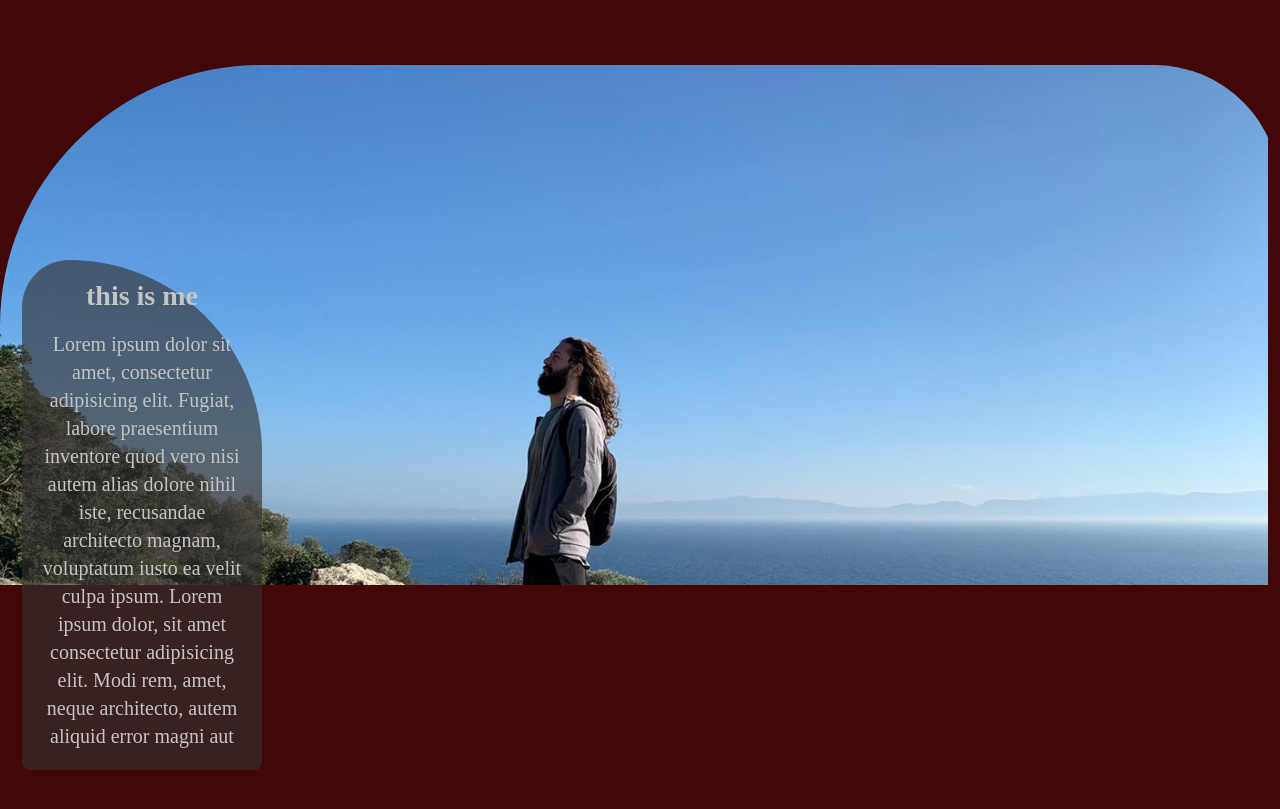
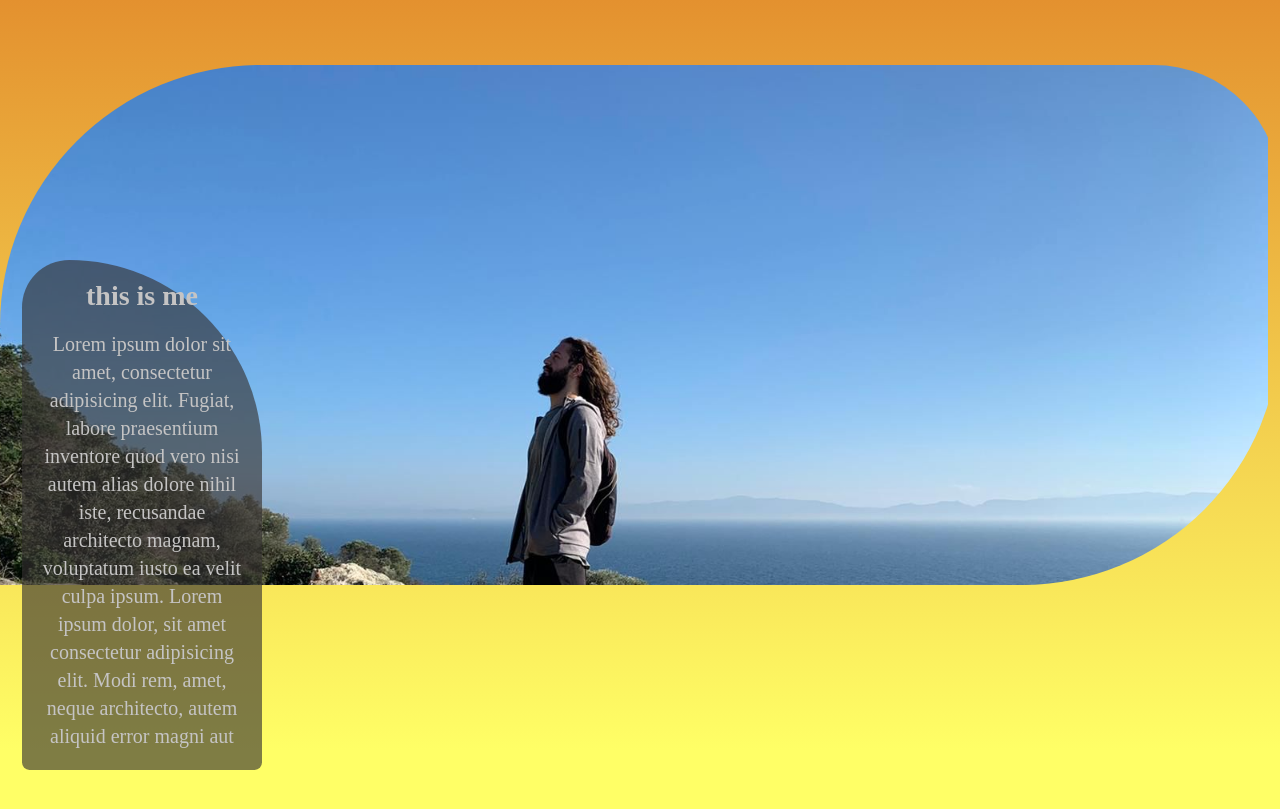
Before and after one commit to adam2341998/M.A_COACHING, a plain HTML site: page index.html in a window 1280 px wide. Shown: the part 905-1714 px from the top of the page. Drawn offline with Linux system fonts and the light colour scheme.

Commit message:
Add files via upload

```diff
--- a/style.css
+++ b/style.css
@@ -3,7 +3,7 @@
   padding: 0;
 }
 .background {
-  background-color: rgb(68, 7, 7);
+  background: linear-gradient(to top, #ffff66 31%, #cc3300 89%);
 
   height: 300vh;
 }
@@ -25,7 +25,7 @@
 /* mh profile */
 .mh {
   background: url(img/36df6fc8-5d37-40ec-bf59-e9a013454cc4.jpg);
-  border-radius: 126px 261px 0px 0px;
+  border-radius: 126px 261px 0px 358px;
   height: 65vh;
   background-repeat: no-repeat;
   background-size: 162%;
@@ -59,7 +59,7 @@
 .ay {
   background: url(img/161bb3d4-3896-4968-91d2-103b3f18f605.jpg);
   margin-top: 250px;
-  border-radius: 261px 126px 0px 0px;
+  border-radius: 261px 126px 258px 0px;
   justify-content: start;
   background-position: -12px 0px;
   background-size: cover;
```
